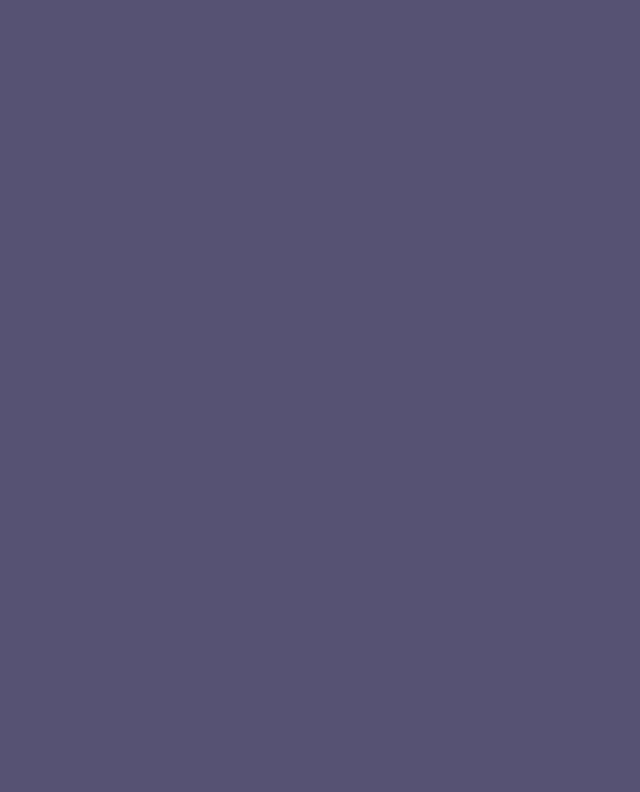
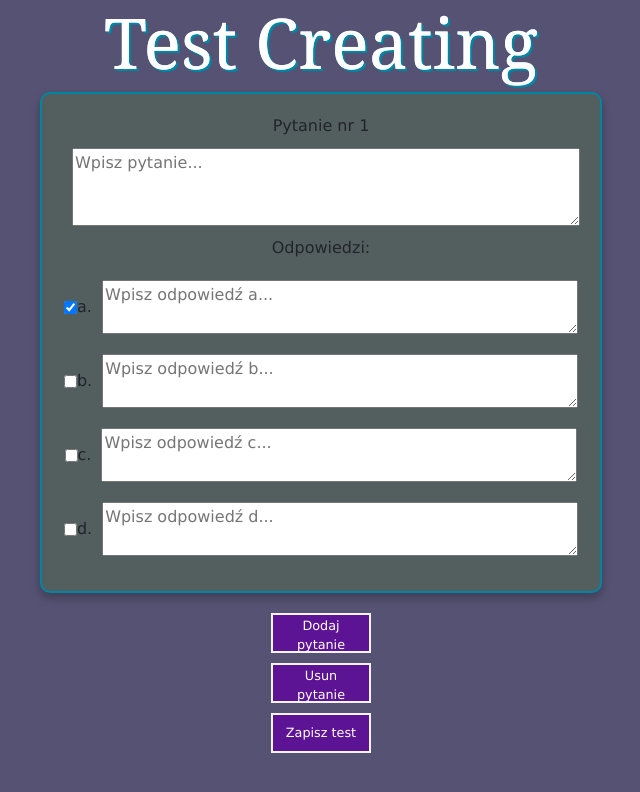
Before and after one commit to qushishu/szybki-test, a React (Create React App) app in the folder my-app/: page /test-creating in a window 1280 px wide. Before the commit this address had no page. Shown: the top 792 px of the page, without its empty margins (319-959 px from the left). Built offline with nearby package versions, Linux system fonts and the light colour scheme.

Commit message:
added routes and fixed css

```diff
--- a/my-app/src/App.tsx
+++ b/my-app/src/App.tsx
@@ -19,6 +19,8 @@ function App() {
           <Route path="/" element={loggedIn ? null : <Navigate replace to="/login" />} />
           <Route path="login" element={<Login />} />
           <Route path="forgot-password" element={<ForgotPassword />} />
+          <Route path="test-solving" element={<TestSolving />} />
+          <Route path="test-creating" element={<TestCreating />} />
         </Routes>
       </BrowserRouter>
     </div>
--- a/my-app/src/components/CreateQuestionCard.css
+++ b/my-app/src/components/CreateQuestionCard.css
@@ -11,6 +11,18 @@
 
 button {
     margin-bottom: 15px;
+}
+
+.options button{
+    cursor: pointer;
+    user-select: none;
+    font-size: 0.8em;
+    width: 100px;
+    height: 40px;
+    margin: 5px 0;
+    background: #5c1394;
+    color: white;
+    border: 2px solid #f4f4f4;
 }
 
 input[type=textarea] {
--- a/my-app/src/components/Login.css
+++ b/my-app/src/components/Login.css
@@ -1,5 +1,5 @@
 .white-box {
-    width: 30%;
+    /* width: 30%; */
     height: 620px;
     padding: 8px 0;
     background-color: white;
--- a/my-app/src/components/QuestionCard.css
+++ b/my-app/src/components/QuestionCard.css
@@ -13,7 +13,7 @@ div p {
     font-size: 1em;
 }
 
-button {
+.main button {
     cursor: pointer;
     user-select: none;
     font-size: 0.8em;
--- a/my-app/src/components/TestCreating.tsx
+++ b/my-app/src/components/TestCreating.tsx
@@ -71,9 +71,11 @@ const TestCreating = () => {
     <div>
       <h1>Test Creating</h1>
       {pytania}
+      <div className='options'>
       <button onClick={addQuestion}>Dodaj pytanie</button>
       <button onClick={removeQuestion}>Usun pytanie</button>
       <button onClick={saveQuesions}>Zapisz test</button>
+      </div>
     </div>
   )
 }
--- a/my-app/src/components/TestSolving.tsx
+++ b/my-app/src/components/TestSolving.tsx
@@ -1,6 +1,6 @@
 import React, { useState } from "react";
 import { fetchQuizQuestions, getQuizQuestionss, Pytanie, Odpowiedz } from './../API';
-import './Default.css'
+
 
 //Components
 import QuestionCard from './QuestionCard';
```
